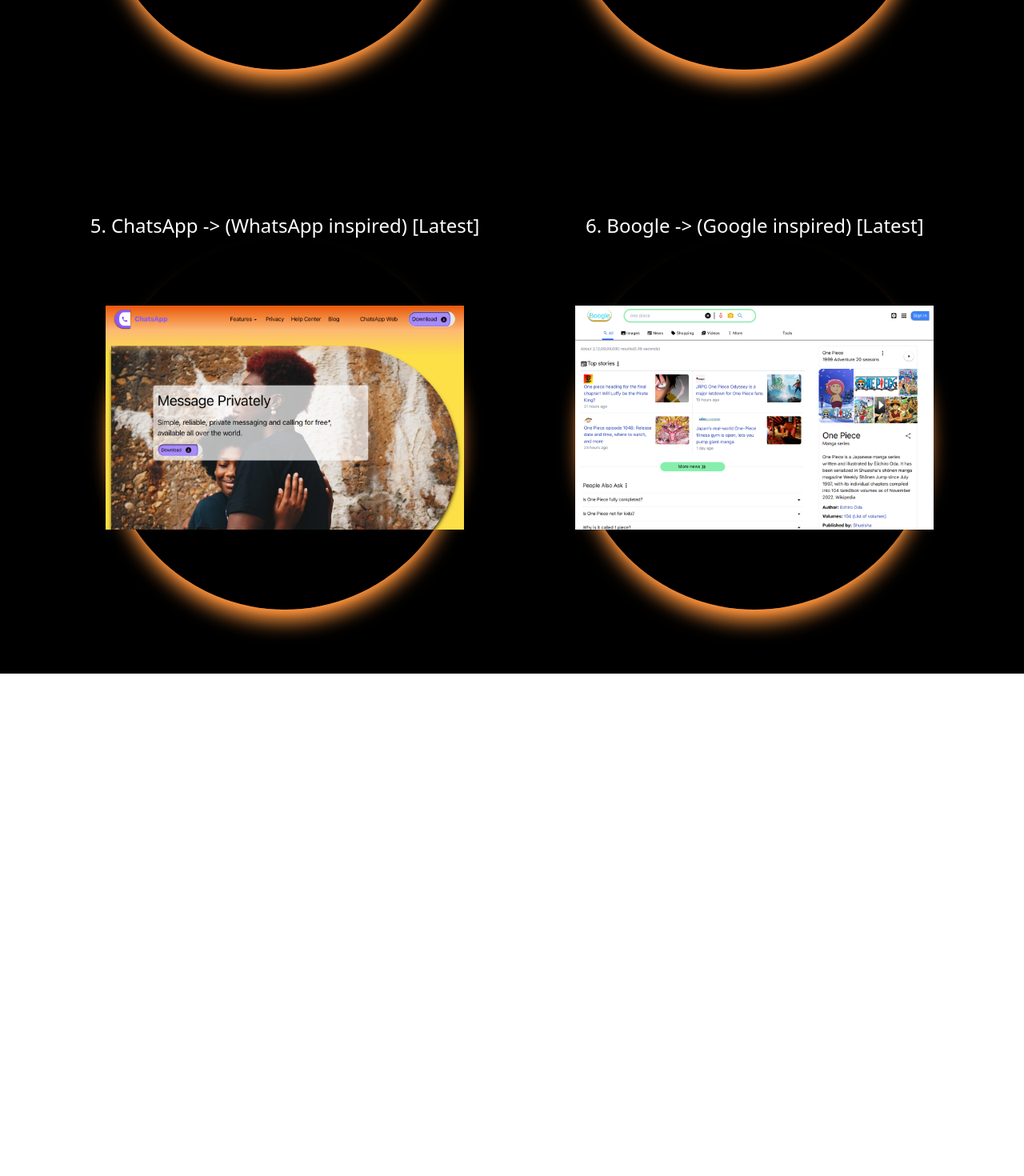
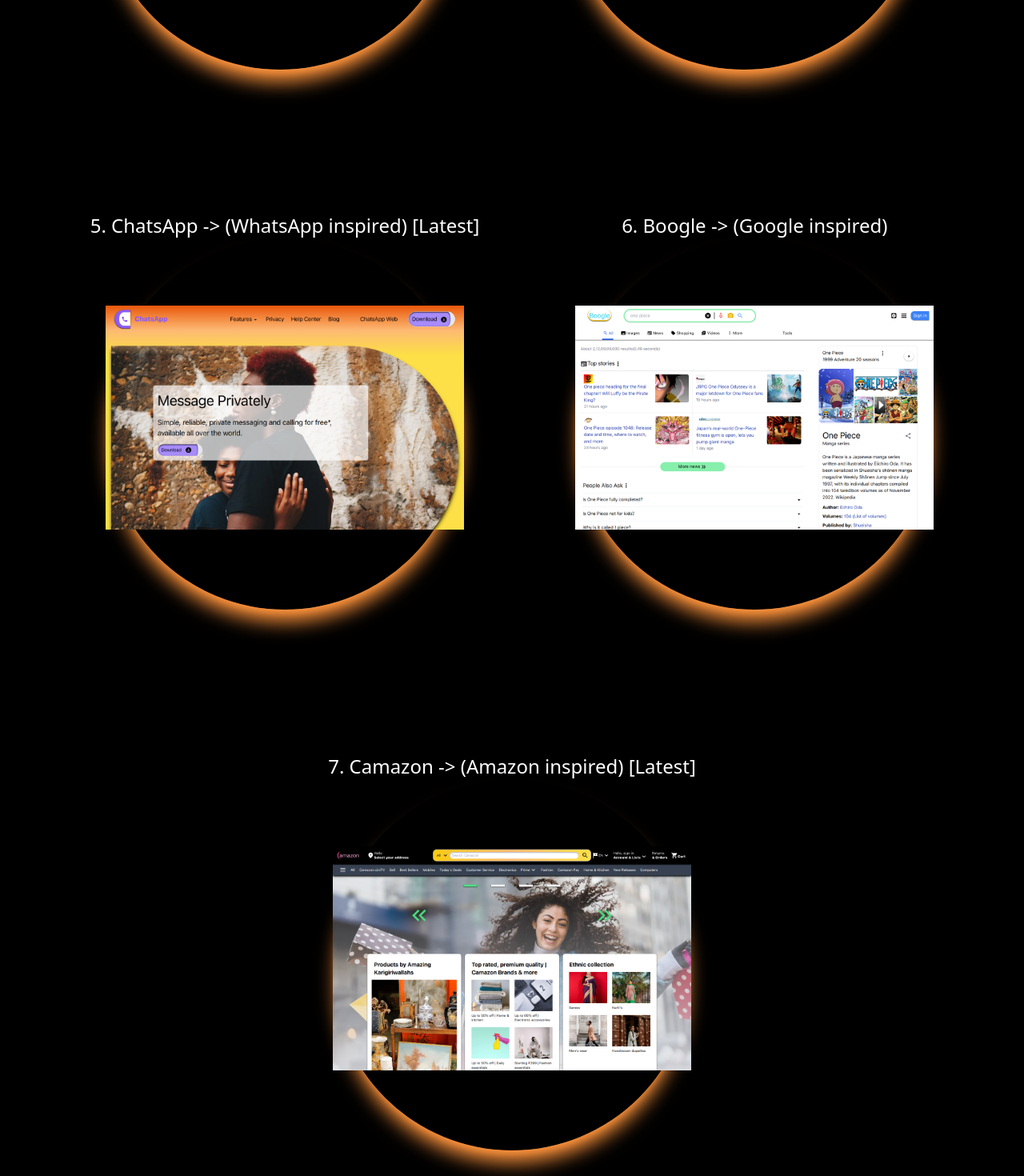
Before and after one commit to luffy17zoro17/portfolio.1, a Next.js app: page /myworks in a window 1280 px wide. Shown: the part 1340-2810 px from the top of the page at 80% size. Before the commit the page ends 2182 px from the top, so only its background shows below. Built offline with nearby package versions, Linux system fonts and the light colour scheme.

Commit message:
new project added camazon

```diff
--- a/components/ScrollBox.js
+++ b/components/ScrollBox.js
@@ -35,8 +35,13 @@
   },
   {
     id:6,
-    title:"#6. BOOGLE App [LATEST]",
+    title:"#6. BOOGLE App",
     url:`${process.env.PRIVATE_BOOGL_KEY}`
+  },
+  {
+    id:7,
+    title:"#7. CAMAZON App [LATEST]",
+    url:`${process.env.PRIVATE_CAMAZO_KEY}`
   }
 
 ]
@@ -61,10 +66,11 @@
 
         shadow-xl shadow-black
          rounded-[2rem] md:border-x-[1.6rem] xl:rounded-[6.9rem]
-         h-[36rem]
+
           ${hide===false ? `bg-gradient-to-t from-red-500 via-gray-800 to-transparent
-          h-[680px] lg:h-[710px]`: ""}
-          lg:h-[43rem] xl:h-[55rem]`}>
+          h-[45rem] md:h-[48rem] xl:h-[62rem]`:
+          `h-[41rem] md:h-[43rem] xl:h-[55rem]`}
+          `}>
 
          <ShowHideButton
              hide={hide}
--- a/components/Works.js
+++ b/components/Works.js
@@ -40,9 +40,15 @@
     },
     {
         id:6,
-        name:"6. Boogle -> (Google inspired) [Latest]",
+        name:"6. Boogle -> (Google inspired)",
         imgPath:"/Boogle.png",
         link:`${process.env.PRIVATE_BOOGL_KEY}`
+    },
+    {
+        id:7,
+        name:"7. Camazon -> (Amazon inspired) [Latest]",
+        imgPath:"/camazon1.png",
+        link:`${process.env.PRIVATE_CAMAZO_KEY}`
     },
 ]
 
--- a/next.config.js
+++ b/next.config.js
@@ -23,6 +23,7 @@
     PRIVATE_CHATSAP_KEY:process.env.PRIVATE_CHATSAPP_KEY,
     PRIVATE_BOOGL_KEY:process.env.PRIVATE_BOOGLE_KEY,
     PRIVATE_RESUM_KEY:process.env.PRIVATE_RESUME_KEY,
+    PRIVATE_CAMAZO_KEY:process.env.PRIVATE_CAMAZON_KEY,
 
   }
 
```
Also changed, not shown: public/camazon1.png (added).
